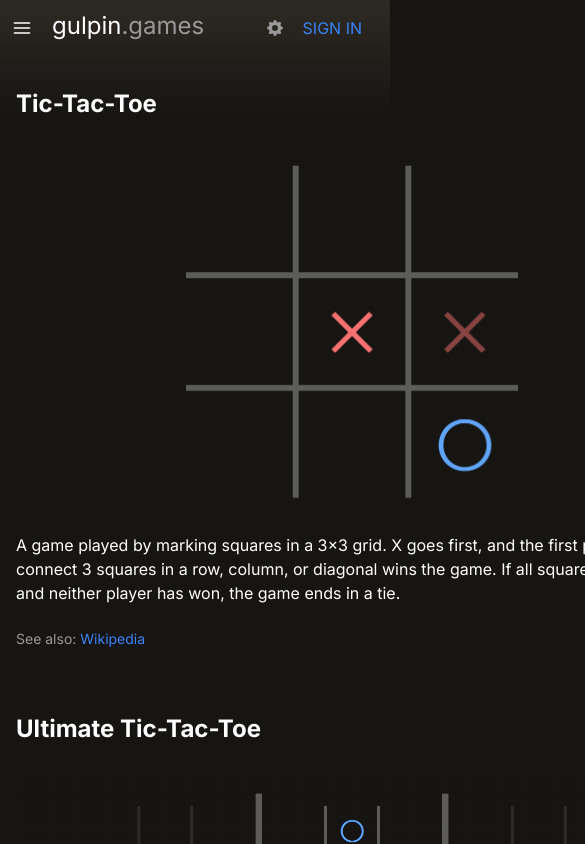
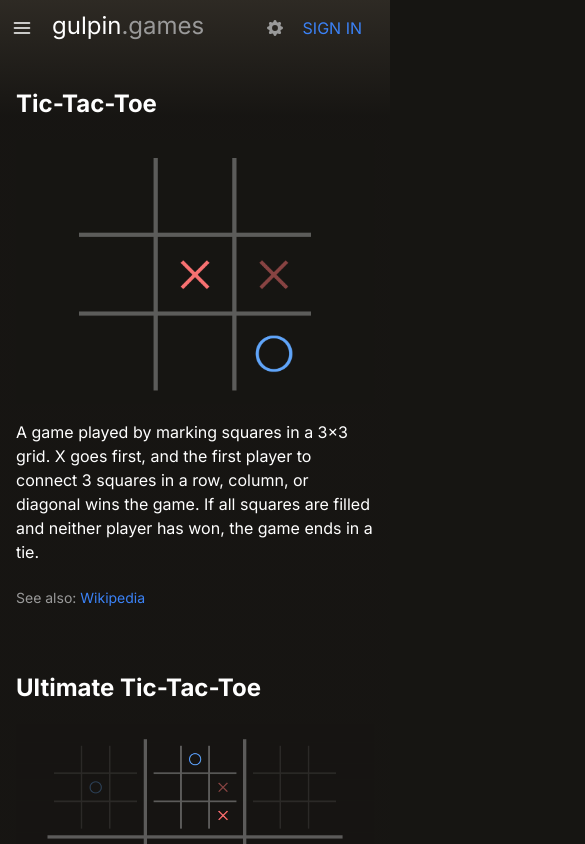
Before and after one commit to SVWEFSBRWHWBCOTSEID/SVWEFSBRWHWBCOTSEID.github.io, a Next.js app: page /rules in a window 390 px wide. Shown: the top 844 px of the page, 585 px wide, since content can reach past the window. Built offline with nearby package versions, Linux system fonts and the light colour scheme; no server answers.

Commit message:
Fix image responsivity issues

```diff
--- a/app/(info)/rules/page.tsx
+++ b/app/(info)/rules/page.tsx
@@ -29,7 +29,7 @@ export default function Rules() {
             </StickySidebar>
             <div className="md:pl-10 md:border-l border-tertiary py-4">
                 <SectionHeader id="ttt">Tic-Tac-Toe</SectionHeader>
-                <img src="/examples/ttt.png" alt="Tic-Tac-Toe game" className="max-w-lg mx-auto mb-4" />
+                <img src="/examples/ttt.png" alt="Tic-Tac-Toe game" className="w-full max-w-lg mx-auto mb-4" />
                 <p className="mb-6">
                     A game played by marking squares in a 3x3 grid. X goes first, and the first player to connect 3
                     squares in a row, column, or diagonal wins the game. If all squares are filled and neither player has won,
@@ -40,7 +40,7 @@ export default function Rules() {
                 </p>
 
                 <SectionHeader id="uttt">Ultimate Tic-Tac-Toe</SectionHeader>
-                <img src="/examples/uttt.png" alt="Ultimate Tic-Tac-Toe game" className="max-w-2xl mx-auto mb-4" />
+                <img src="/examples/uttt.png" alt="Ultimate Tic-Tac-Toe game" className="w-full max-w-2xl mx-auto mb-4" />
                 <p className="mb-4">
                     Tic-Tac-Toe, except each square of the board contains an inner game of Tic-Tac-Toe.
                 </p>
```
